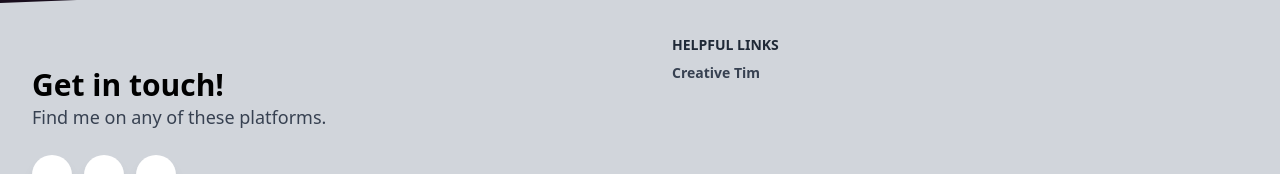
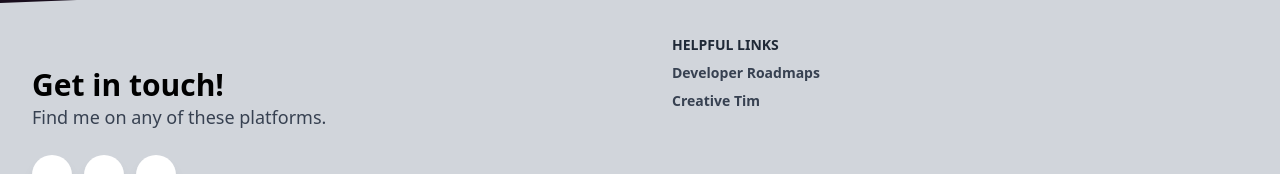
Before and after one commit to jonesrussell/jonesrusell42-website, a SvelteKit app: page / in a window 1280 px wide. Shown: the part 991-1165 px from the top of the page. Built offline with nearby package versions, Linux system fonts and the light colour scheme; a web font is replaced by a local one.

Commit message:
Add roadmaps link

```diff
--- a/src/components/Footer.svelte
+++ b/src/components/Footer.svelte
@@ -64,6 +64,14 @@
 						<ul class="list-unstyled">
 							<li>
 								<a
+									href="https://roadmap.sh/"
+									rel="external"
+									title="Awesome developer roadmaps"
+									class="link">Developer Roadmaps</a
+								>
+							</li>
+							<li>
+								<a
 									href="https://www.creative-tim.com/"
 									rel="external"
 									title="Fully Coded UI Tools to create web and mobile apps"
```
